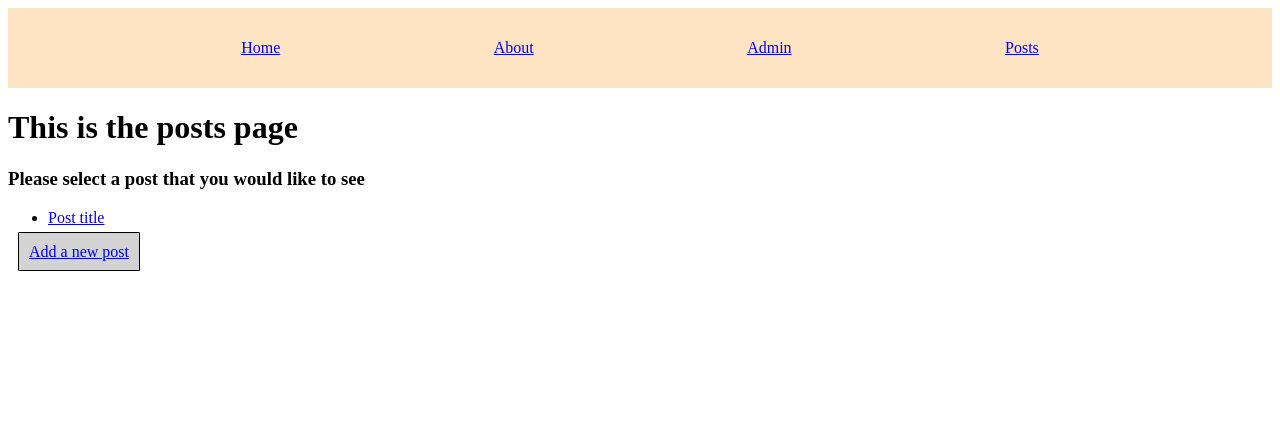
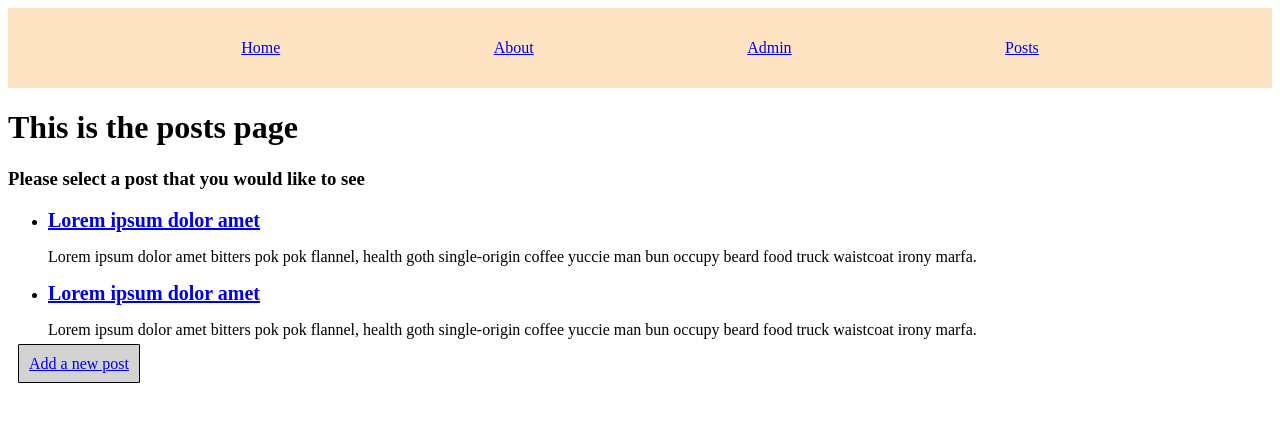
Before and after one commit to Caitlin-cooling/nuxt-blog, a Nuxt app: page /posts in a window 1280 px wide. Shown: the top 422 px of the page. Built offline with nearby package versions, Linux system fonts and the light colour scheme.

Commit message:
Uses PostPreview component on posts page

```diff
--- a/assets/styles/main.css
+++ b/assets/styles/main.css
@@ -25,7 +25,8 @@ ul {
 }
 
 a:hover,
-a:active {
+a:active,
+a.nuxt-link-active {
   color: grey;
 }
 
--- a/pages/posts/index.vue
+++ b/pages/posts/index.vue
@@ -3,11 +3,32 @@
     <h1>This is the posts page</h1>
     <h3>Please select a post that you would like to see</h3>
     <ul>
-      <li><nuxt-link :to="'/posts/' + 1">Post title</nuxt-link></li>
+      <PostPreview
+        id="1"
+        title="Lorem ipsum dolor amet"
+        previewText="Lorem ipsum dolor amet bitters pok pok flannel, health goth single-origin coffee yuccie man bun occupy beard food truck waistcoat irony marfa."
+        contentText="Lorem ipsum dolor amet bitters pok pok flannel, health goth single-origin coffee yuccie man bun occupy beard food truck waistcoat irony marfa. Bespoke PBR&B drinking vinegar pop-up umami four dollar toast synth whatever locavore cardigan humblebrag occupy roof party pitchfork. Blue bottle pork belly tote bag keffiyeh chambray. Farm-to-table etsy banh mi enamel pin keytar, vexillologist butcher 8-bit shaman cronut hexagon vinyl brunch XOXO. Post-ironic paleo tacos, plaid live-edge leggings ethical. Everyday carry copper mug DIY succulents, flannel 90's knausgaard selvage echo park readymade seitan. Tacos gluten-free irony meh, activated charcoal tote bag master cleanse copper mug fingerstache PBR&B fixie."
+      />
+      <PostPreview
+        id="2"
+        title="Lorem ipsum dolor amet"
+        previewText="Lorem ipsum dolor amet bitters pok pok flannel, health goth single-origin coffee yuccie man bun occupy beard food truck waistcoat irony marfa."
+        contentText="Lorem ipsum dolor amet bitters pok pok flannel, health goth single-origin coffee yuccie man bun occupy beard food truck waistcoat irony marfa. Bespoke PBR&B drinking vinegar pop-up umami four dollar toast synth whatever locavore cardigan humblebrag occupy roof party pitchfork. Blue bottle pork belly tote bag keffiyeh chambray. Farm-to-table etsy banh mi enamel pin keytar, vexillologist butcher 8-bit shaman cronut hexagon vinyl brunch XOXO. Post-ironic paleo tacos, plaid live-edge leggings ethical. Everyday carry copper mug DIY succulents, flannel 90's knausgaard selvage echo park readymade seitan. Tacos gluten-free irony meh, activated charcoal tote bag master cleanse copper mug fingerstache PBR&B fixie."
+      />
     </ul>
     <nuxt-link to="/posts/new" class="new-post">Add a new post</nuxt-link>
   </div>
 </template>
+
+<script>
+import PostPreview from '~/components/posts/PostPreview'
+
+export default {
+  components: {
+    PostPreview
+  }
+}
+</script>
 
 <style scoped>
   .new-post {
```
